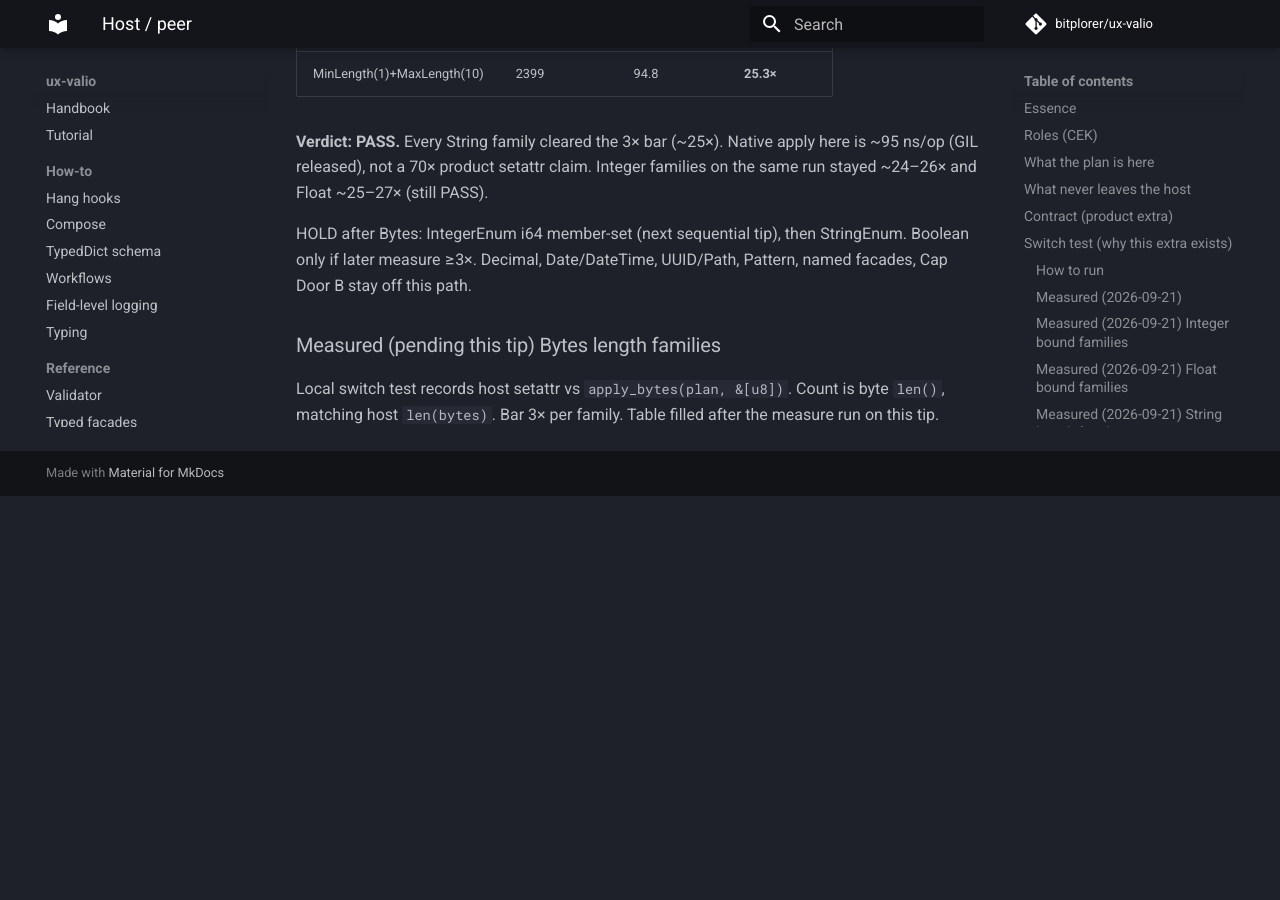
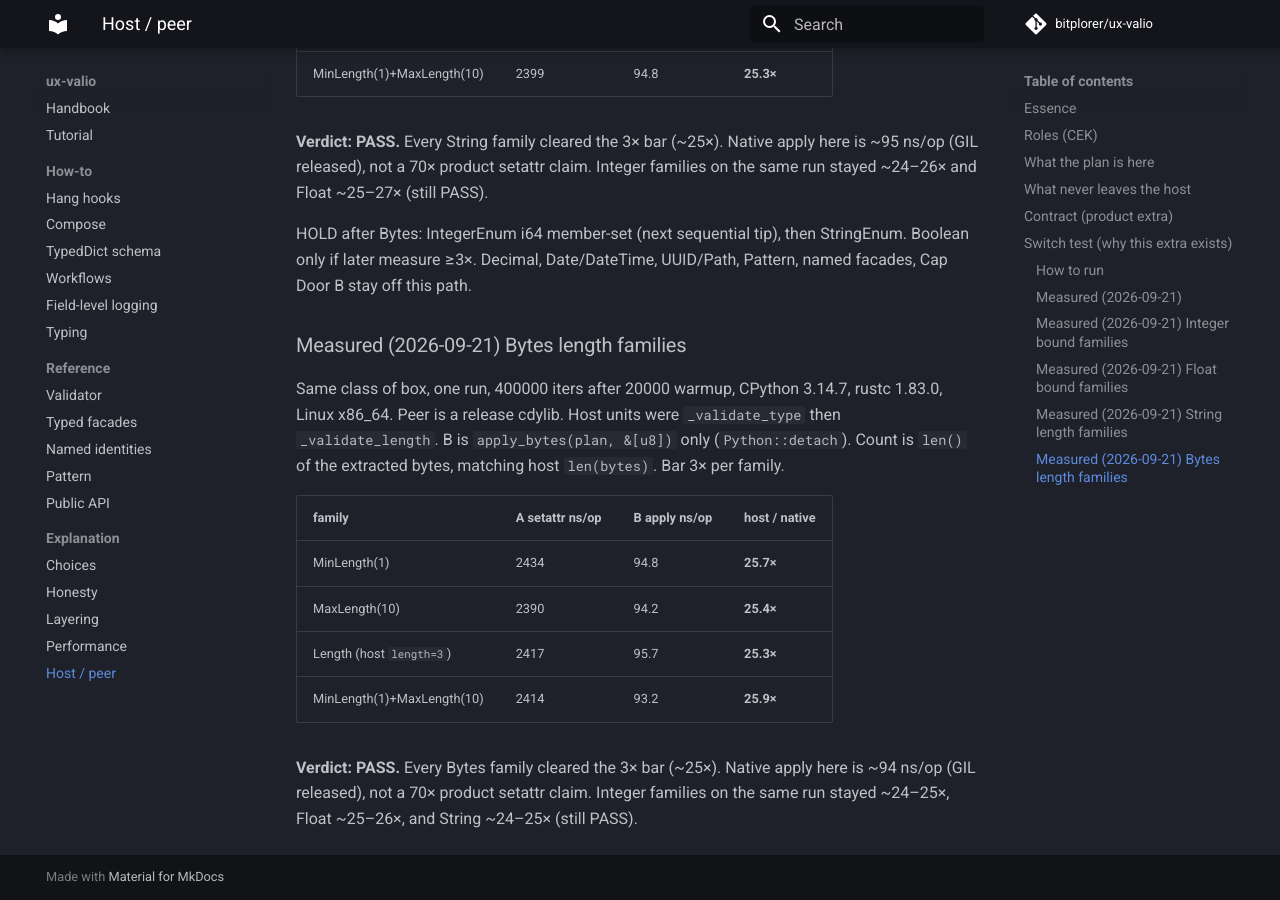
Before and after one commit to bitplorer/ux-valio, an MkDocs documentation site: the page built from docs/explanation/host-peer-plan.md, in a window 1280 px wide and 900 px high, scrolled down 7365 px. Built offline with MkDocs 1.6.1 and Material for MkDocs 9.7.7, drawn with Linux system fonts in a browser that asks for light colours; comment, search, counter and statistics services are not loaded; before the commit the page ends 7861 px from its top, so only the background shows below that.

Commit message:
Record Bytes length switch-test PASS (~25×) and Door A test fixes
Measure: every Bytes MinLength/MaxLength/Length/range family cleared
the 3× bar (~25× plan-apply vs setattr). Collect-all type miss uses an
unsized value; crate docs avoid the grapheme token the String lock scans.

Co-authored-by: bitplorer <bitplorer@users.noreply.github.com>

```diff
--- a/docs/explanation/host-peer-plan.md
+++ b/docs/explanation/host-peer-plan.md
@@ -341,8 +341,23 @@ then StringEnum. Boolean only if later measure ≥3×. Decimal,
 Date/DateTime, UUID/Path, Pattern, named facades, Cap Door B stay off
 this path.
 
-### Measured (pending this tip) Bytes length families
+### Measured (2026-09-21) Bytes length families
 
-Local switch test records host setattr vs ``apply_bytes(plan, &[u8])``.
-Count is byte ``len()``, matching host ``len(bytes)``. Bar 3× per
-family. Table filled after the measure run on this tip.
+Same class of box, one run, 400000 iters after 20000 warmup, CPython 3.14.7,
+rustc 1.83.0, Linux x86_64. Peer is a release cdylib. Host units were
+``_validate_type`` then ``_validate_length``. B is
+``apply_bytes(plan, &[u8])`` only (``Python::detach``). Count is
+``len()`` of the extracted bytes, matching host ``len(bytes)``. Bar 3×
+per family.
+
+| family | A setattr ns/op | B apply ns/op | host / native |
+|---|---|---|---|
+| MinLength(1) | 2434 | 94.8 | **25.7×** |
+| MaxLength(10) | 2390 | 94.2 | **25.4×** |
+| Length (host ``length=3``) | 2417 | 95.7 | **25.3×** |
+| MinLength(1)+MaxLength(10) | 2414 | 93.2 | **25.9×** |
+
+**Verdict: PASS.** Every Bytes family cleared the 3× bar (~25×). Native
+apply here is ~94 ns/op (GIL released), not a 70× product setattr
+claim. Integer families on the same run stayed ~24–25×, Float
+~25–26×, and String ~24–25× (still PASS).
```
Also changed, not shown: docs/explanation/performance.md (+3 -2 lines), 3 other files.
